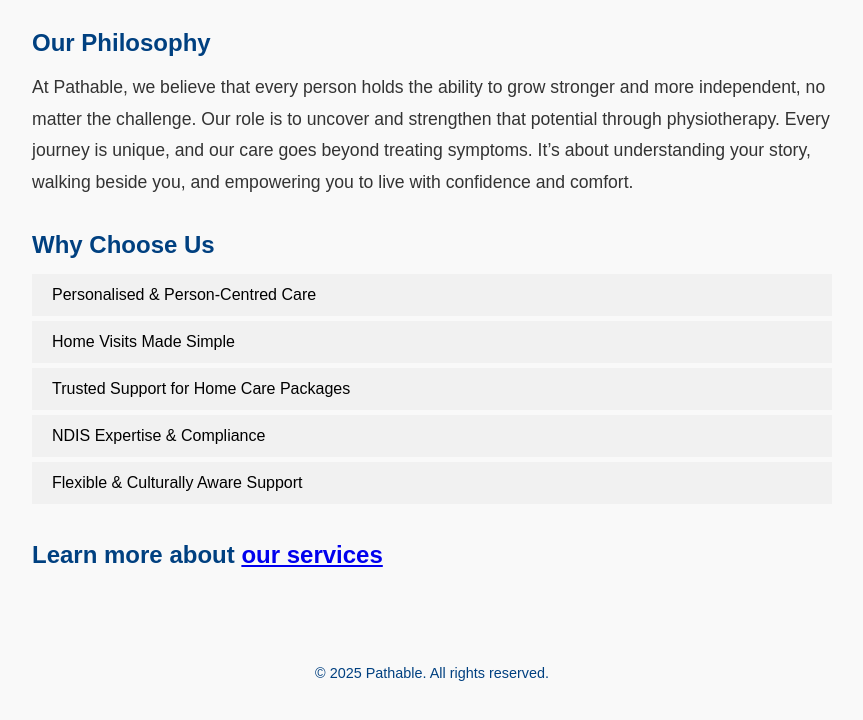
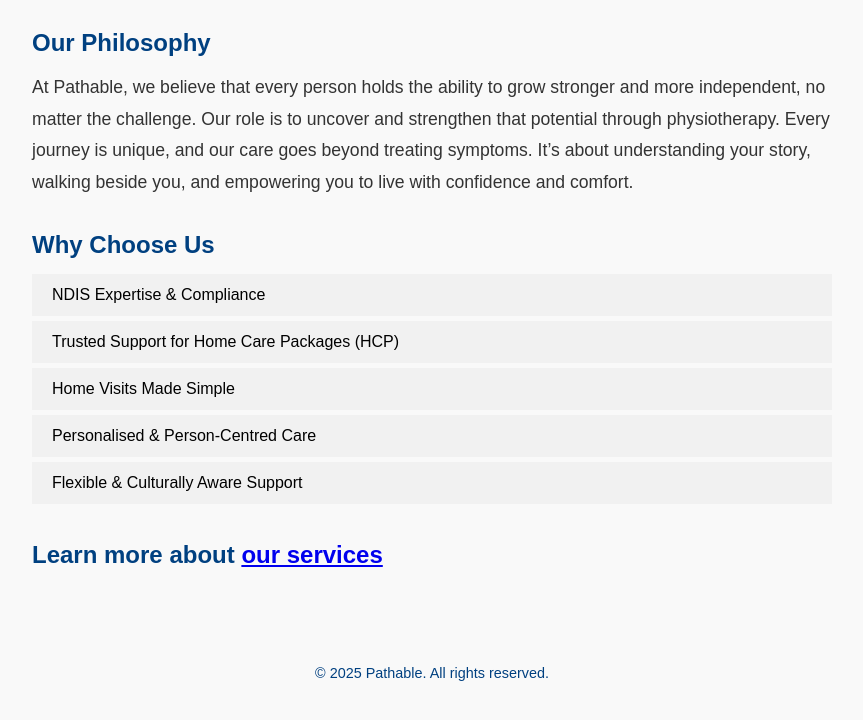
Before and after one commit to soong-au/pathable_website, a website: page about.html in a window 1280 px wide. Shown: the part 1184-1904 px from the top of the page, without its empty margins (208-1071 px from the left). Drawn offline with Linux system fonts and the light colour scheme.

Commit message:
Update about.html

```diff
--- a/about.html
+++ b/about.html
@@ -61,9 +61,16 @@
     <h3>Why Choose Us</h3>
 
 <div class="accordion-item">
-  <button class="accordion-btn">Personalised & Person-Centred Care</button>
+  <button class="accordion-btn">NDIS Expertise & Compliance</button>
   <div class="accordion-content">
-    <p>Every person’s journey is unique. Our physiotherapy services are tailored to your goals, abilities, and lifestyle, ensuring care that truly fits you.</p>
+    <p>As a registered NDIS provider, we prepare all required assessments, progress reports, and outcome measures in line with NDIS quality and safety standards.</p>
+  </div>
+</div>
+
+<div class="accordion-item">
+  <button class="accordion-btn">Trusted Support for Home Care Packages (HCP)</button>
+  <div class="accordion-content">
+    <p>We partner with HCP providers to deliver reliable, outcome-focused physiotherapy for older adults. Our reports and communication make coordination seamless for both clients and case managers.</p>
   </div>
 </div>
 
@@ -75,18 +82,12 @@
 </div>
 
 <div class="accordion-item">
-  <button class="accordion-btn">Trusted Support for Home Care Packages</button>
+  <button class="accordion-btn">Personalised & Person-Centred Care</button>
   <div class="accordion-content">
-    <p>We partner with Home Care Package (HCP) providers to deliver reliable, outcome-focused physiotherapy for older adults. Our reports and communication make coordination seamless for both clients and case managers.</p>
+    <p>Every person’s journey is unique. Our physiotherapy services are tailored to your goals, abilities, and lifestyle, ensuring care that truly fits you.</p>
   </div>
 </div>
 
-<div class="accordion-item">
-  <button class="accordion-btn">NDIS Expertise & Compliance</button>
-  <div class="accordion-content">
-    <p>As a registered NDIS provider, we prepare all required assessments, progress reports, and outcome measures in line with NDIS quality and safety standards.</p>
-  </div>
-</div>
 
 <div class="accordion-item">
   <button class="accordion-btn">Flexible & Culturally Aware Support</button>
```
